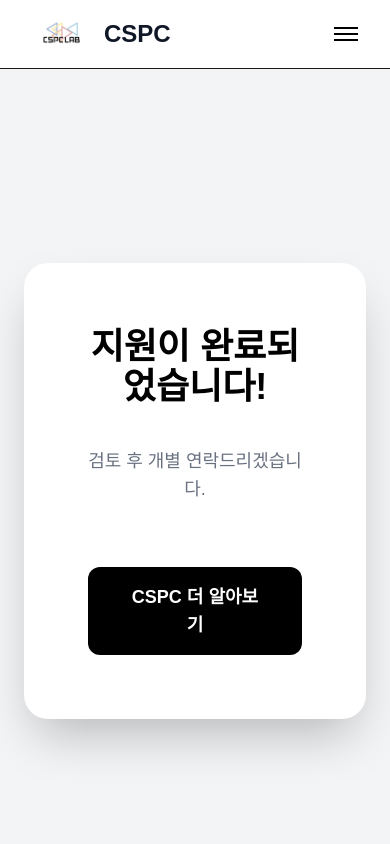
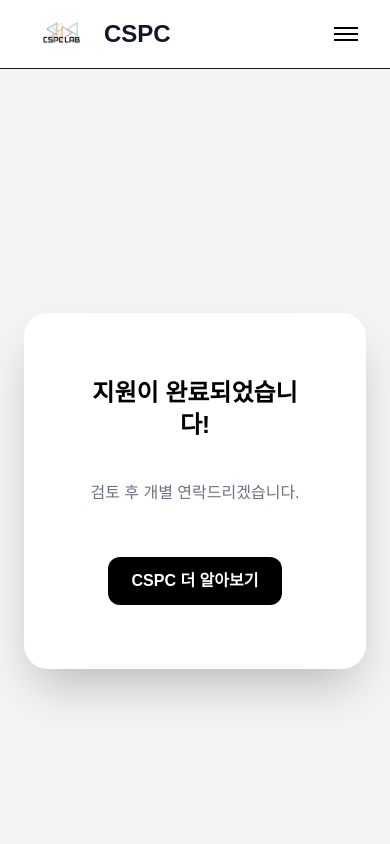
Before and after one commit to CSPCLAB/cspc-recruit-2026, a Next.js app: page /apply/complete in a window 390 px wide. Shown: the top 844 px of the page. Built offline with nearby package versions, Linux system fonts and the light colour scheme.

Commit message:
모바일 글자크기 변경

```diff
--- a/app/apply/about/page.tsx
+++ b/app/apply/about/page.tsx
@@ -58,7 +58,7 @@
             CSPC 모집
           </h2>
           <p className="text-gray-600 text-[clamp(14px,1.5vw,18px)] mb-6">
-            CSPC는 개발과 성장을 지향합니다.
+            CSPC는 이런 분들과 잘 어울립니다.
           </p>
           <div className="border-b-2 border-black w-full" />
         </section>
@@ -85,7 +85,7 @@
                 >
                   <div
                     className="border border-gray-700 rounded-2xl p-10 flex flex-col items-center justify-center text-center">
-                    <div className="relative w-30 h-30 rounded-full border border-gray-500 overflow-hidden mb-4 bg-gray-100 flex items-center justify-center">
+                    <div className="relative w-30 h-30 rounded-full border border-gray-500 overflow-hidden mb-4 bg-gray-50 flex items-center justify-center">
                       <div className="relative w-24 h-24">
                         <Image
                           src={item.img}
--- a/app/apply/complete/page.tsx
+++ b/app/apply/complete/page.tsx
@@ -9,18 +9,25 @@
         <main className="min-h-screen flex items-center justify-center bg-gray-100 p-6">
             <div className="bg-white p-10 rounded-3xl shadow-2xl p-16 text-center space-y-10">
 
-                <h1 className="text-4xl md:text-5xl font-bold text-black">
+                <h1 className="text-2xl sm:text-3xl md:text-5xl font-bold text-black">
                     지원이 완료되었습니다!
                 </h1>
 
-                <p className="text-lg md:text-xl text-gray-500">
+                <p className="text-base sm:text-lg md:text-xl text-gray-500">
                     검토 후 개별 연락드리겠습니다.
                 </p>
 
-                <div className="flex gap-6 justify-center pt-6">
+                <div className="flex gap-6 justify-center pt-3 md:pt-6">
                     <button
                         onClick={()=>router.push("/")}
-                        className="px-10 py-4 text-lg font-semibold bg-black text-white rounded-xl hover:bg-gray-800 transition duratsion-200"
+                        className="px-6 sm:px-8 md:px-10
+                                   py-3 md:py-4
+                                   text-base sm:text-lg
+                                   font-semibold
+                                   bg-black text-white
+                                   rounded-xl
+                                   hover:bg-gray-800
+                                   transition duration-200"
                     >
                         CSPC 더 알아보기
                     </button>
```
